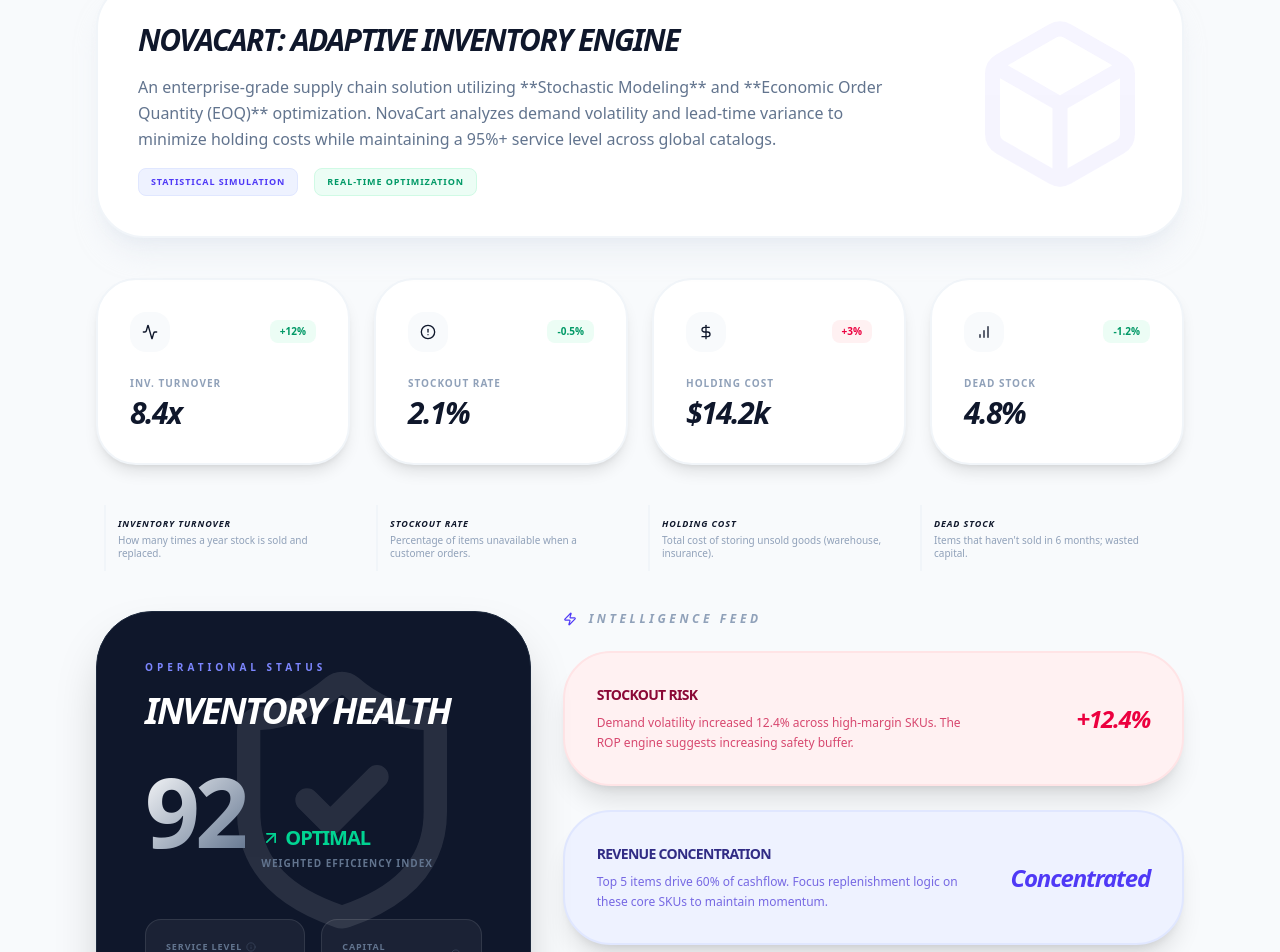
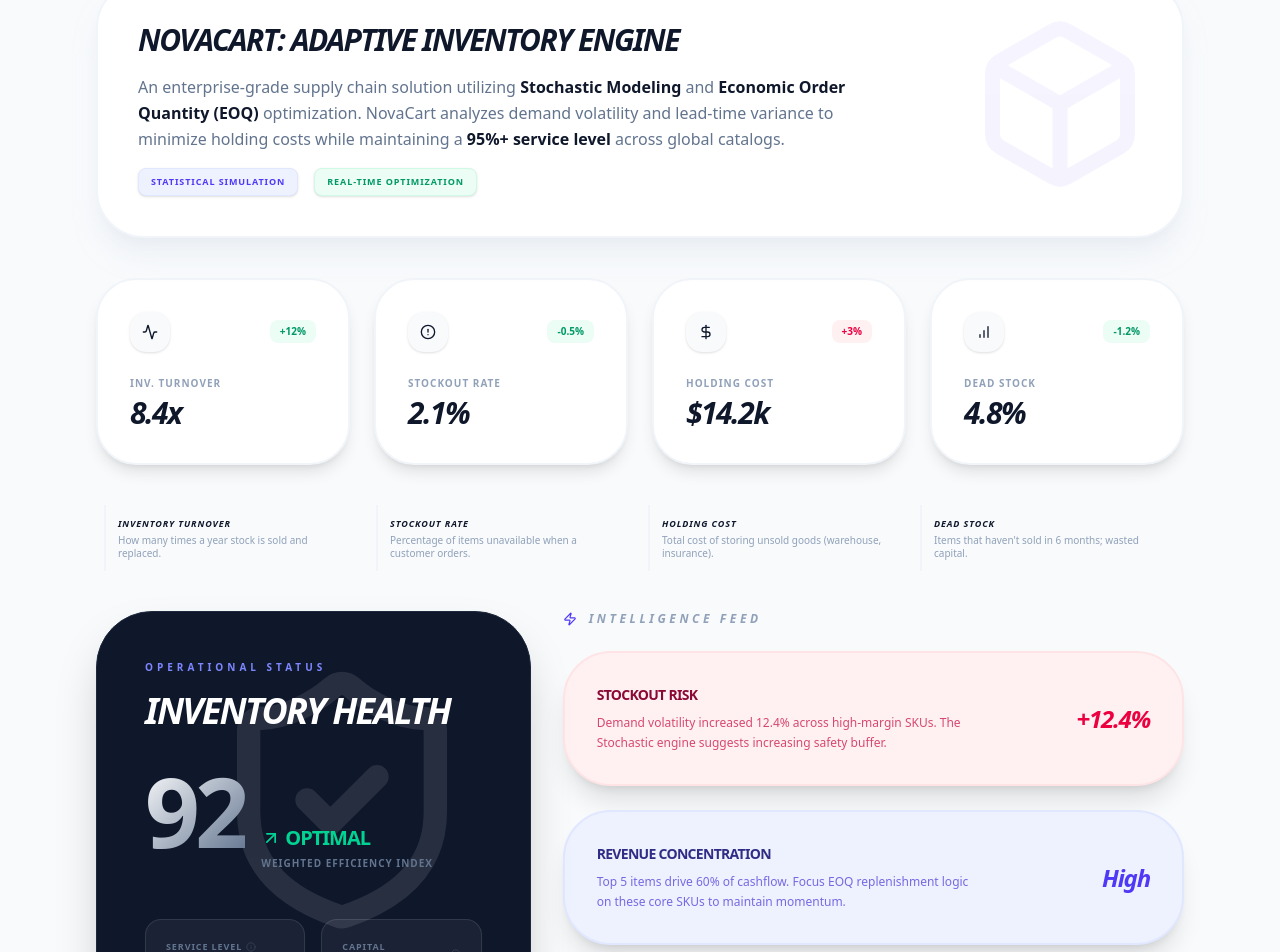
Before and after one commit to pankrulez/NovaCart-Inventory-Optimization, a Next.js app in the folder frontend/: page / in a window 1280 px wide. Shown: the part 160-1112 px from the top of the page. Built offline with nearby package versions, Linux system fonts and the light colour scheme; no server answers.

Commit message:
fix: markdown issues

```diff
--- a/frontend/src/components/Home.tsx
+++ b/frontend/src/components/Home.tsx
@@ -24,12 +24,13 @@
         <div className="relative z-10 max-w-3xl space-y-4">
           <h2 className="text-3xl font-black text-slate-900 tracking-tighter uppercase italic">NovaCart: Adaptive Inventory Engine</h2>
           <p className="text-slate-500 font-medium leading-relaxed">
-            An enterprise-grade supply chain solution utilizing **Stochastic Modeling** and **Economic Order Quantity (EOQ)** optimization. NovaCart analyzes demand volatility and lead-time variance to minimize holding costs
-            while maintaining a 95%+ service level across global catalogs.
+            An enterprise-grade supply chain solution utilizing <strong className="text-slate-900 font-black">Stochastic Modeling</strong> and <strong className="text-slate-900 font-black">Economic Order Quantity (EOQ)</strong> optimization.
+            NovaCart analyzes demand volatility and lead-time variance to minimize holding costs while maintaining a
+            <strong className="text-slate-900 font-black"> 95%+ service level</strong> across global catalogs.
           </p>
           <div className="flex gap-4">
-            <span className="bg-indigo-50 text-indigo-600 text-[9px] font-black px-3 py-1.5 rounded-lg uppercase tracking-widest border border-indigo-100">Statistical Simulation</span>
-            <span className="bg-emerald-50 text-emerald-600 text-[9px] font-black px-3 py-1.5 rounded-lg uppercase tracking-widest border border-emerald-100">Real-time Optimization</span>
+            <span className="bg-indigo-50 text-indigo-600 text-[9px] font-black px-3 py-1.5 rounded-lg uppercase tracking-widest border border-indigo-100 shadow-sm">Statistical Simulation</span>
+            <span className="bg-emerald-50 text-emerald-600 text-[9px] font-black px-3 py-1.5 rounded-lg uppercase tracking-widest border border-emerald-100 shadow-sm">Real-time Optimization</span>
           </div>
         </div>
       </div>
@@ -76,8 +77,8 @@
             </div>
 
             <div className="grid grid-cols-2 gap-4 pt-4">
-               <HealthMetric label="Service Level" val="96.4%" color="bg-indigo-500" tooltip="Probability of fulfilling all customer demand." />
-               <HealthMetric label="Capital Efficiency" val="88.1%" color="bg-emerald-500" tooltip="Balance between inventory investment and profit." />
+               <HealthMetric label="Service Level" val="96.4%" color="bg-indigo-500" tooltip="Probability of fulfilling all customer demand based on safety stock." />
+               <HealthMetric label="Capital Efficiency" val="88.1%" color="bg-emerald-500" tooltip="Balance between inventory investment and operational cost." />
             </div>
           </div>
         </div>
@@ -90,25 +91,25 @@
 
           <InsightCard
             title="Stockout Risk"
-            desc="Demand volatility increased 12.4% across high-margin SKUs. The ROP engine suggests increasing safety buffer."
+            desc="Demand volatility increased 12.4% across high-margin SKUs. The Stochastic engine suggests increasing safety buffer."
             stat="+12.4%"
             isWarning={true}
           />
 
           <InsightCard
             title="Revenue Concentration"
-            desc="Top 5 items drive 60% of cashflow. Focus replenishment logic on these core SKUs to maintain momentum."
-            stat="Concentrated"
+            desc="Top 5 items drive 60% of cashflow. Focus EOQ replenishment logic on these core SKUs to maintain momentum."
+            stat="High"
             isWarning={false}
           />
 
           {/* Mini Demand Chart */}
-          <div className="bg-white border-2 border-slate-50 rounded-[2.5rem] p-8 shadow-xl shadow-slate-200/30 flex items-center justify-between group">
+          <div className="bg-white border-2 border-slate-50 rounded-[2.5rem] p-8 shadow-xl shadow-slate-200/30 flex items-center justify-between group transition-all hover:border-slate-100">
              <div className="space-y-1">
                 <p className="text-[10px] font-black text-slate-400 uppercase tracking-widest">Global Demand Pulse</p>
                 <h4 className="text-2xl font-black text-slate-900 tracking-tighter italic">Active Scaling</h4>
              </div>
-             <div className="h-16 w-32 grayscale group-hover:grayscale-0 transition-all duration-500">
+             <div className="h-16 w-32 grayscale group-hover:grayscale-0 transition-all duration-700">
                 <ResponsiveContainer width="100%" height="100%">
                    <AreaChart data={trendData}>
                       <Area type="monotone" dataKey="value" stroke="#6366f1" fill="#6366f1" fillOpacity={0.1} strokeWidth={3} />
@@ -137,7 +138,7 @@
   return (
     <div className="bg-white border-2 border-slate-100 p-8 rounded-[2.5rem] shadow-lg hover:shadow-xl transition-all group">
       <div className="flex justify-between items-center mb-6">
-        <div className="bg-slate-50 p-3 rounded-2xl text-slate-900 group-hover:bg-slate-900 group-hover:text-indigo-400 transition-all">
+        <div className="bg-slate-50 p-3 rounded-2xl text-slate-900 group-hover:bg-slate-900 group-hover:text-indigo-400 transition-all shadow-sm">
           {icon}
         </div>
         <span className={`text-[10px] font-black px-2.5 py-1 rounded-lg ${up ? 'bg-emerald-50 text-emerald-600' : 'bg-rose-50 text-rose-600'}`}>
@@ -159,11 +160,10 @@
       <div className="flex items-center gap-4">
         <span className="text-xl font-black text-white italic">{val}</span>
         <div className="flex-1 h-1 bg-slate-800 rounded-full overflow-hidden">
-           <div className={`h-full ${color}`} style={{ width: val }} />
+           <div className={`h-full ${color} transition-all duration-1000`} style={{ width: val }} />
         </div>
       </div>
-      {/* Mini Tooltip */}
-      <div className="absolute bottom-full left-0 mb-2 w-48 p-2 bg-slate-800 text-[9px] text-slate-300 rounded-lg opacity-0 group-hover/tip:opacity-100 transition-opacity pointer-events-none border border-slate-700">
+      <div className="absolute bottom-full left-0 mb-2 w-48 p-3 bg-slate-800 text-[9px] text-slate-300 rounded-xl opacity-0 group-hover/tip:opacity-100 transition-opacity pointer-events-none border border-slate-700 shadow-2xl z-50">
         {tooltip}
       </div>
     </div>
```
